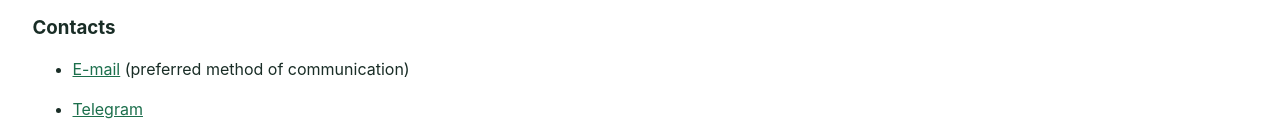
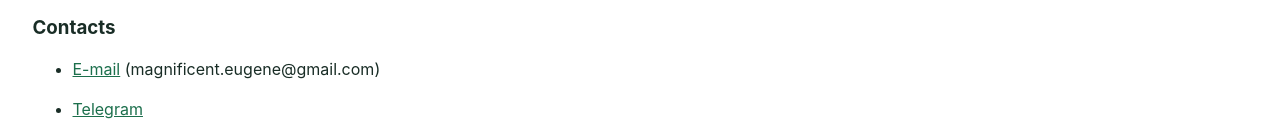
Before and after one commit to g4ps/website, a React (Create React App) app: page /contacts in a window 1280 px wide. Shown: the part 234-374 px from the top of the page. Built offline with nearby package versions, Linux system fonts and the light colour scheme; no server answers.

Commit message:
Change the email info

```diff
--- a/src/info.json
+++ b/src/info.json
@@ -5,7 +5,7 @@
     "exercises": "https://github.com/g4ps/exercises",
     "telegram": "https://t.me/Evgen1900",
     "exercises_progress": "https://raw.githubusercontent.com/g4ps/exercises/master/progress.json",
-    "mail": "eum4rckin@yandex.ru",
+    "mail": "magnificent.eugene@gmail.com",
     "linked": "https://www.linkedin.com/in/evgeny-markin-0b2840282/",
     "logic_progress": "in_progress",
     "logic_last_update": "2023-07-18T14:06:48.874Z"
--- a/src/pages/Contacts/Contacts.jsx
+++ b/src/pages/Contacts/Contacts.jsx
@@ -95,7 +95,7 @@ const Contacts = () => {
              </h3>
              <ul>
                <li>
-                 <a href={"mailto:" + links.mail}>E-mail</a> (preferred method of communication)
+                 <a href={"mailto:" + links.mail}>E-mail</a> ({links.mail})
                </li>
                <li>
                  <a href={links.telegram}>Telegram</a>
```
